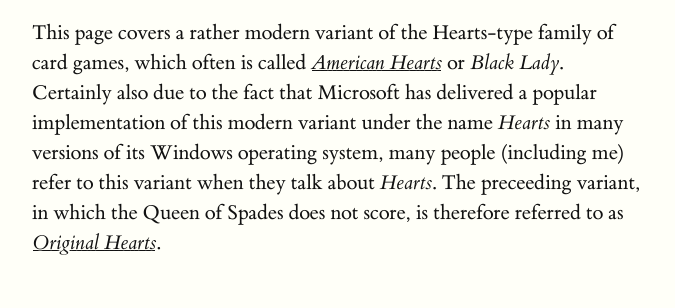
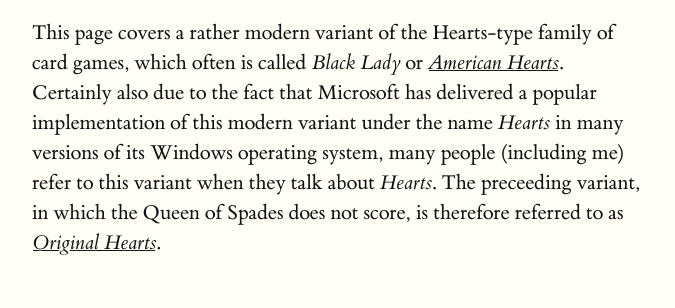
Before and after one commit to cbettinger/hearts, a plain HTML site: page index.html in a window 1280 px wide. Shown: the part 385-693 px from the top of the page, without its empty margins (128-803 px from the left). Drawn offline with Linux system fonts and the light colour scheme.

Commit message:
Swapped links

```diff
--- a/index.html
+++ b/index.html
@@ -14,7 +14,7 @@
 		<p class="subtitle">Christian Bettinger</p>
 		<section>
 			<p>Hearts is a <a href="#rules">simple and beginner-friendly</a> yet <a href="#strategy">challenging</a> trick-avoiding card game for two to five players. The basic object is to take as few points as possible, where Hearts and the Queen of Spades score.</p>
-			<p>This page covers a rather modern variant of the Hearts-type family of card games, which often is called <a href="#americanhearts"><i>American Hearts</i></a> or <i>Black Lady</i>. Certainly also due to the fact that Microsoft has delivered a popular implementation of this modern variant under the name <i>Hearts</i> in many versions of its Windows operating system, many people (including me) refer to this variant when they talk about <i>Hearts</i>. The preceeding variant, in which the Queen of Spades does not score, is therefore referred to as <a href="#originalhearts"><i>Original Hearts</i></a>.</p>
+			<p>This page covers a rather modern variant of the Hearts-type family of card games, which often is called <i>Black Lady</i> or <a href="#americanhearts"><i>American Hearts</i></a>. Certainly also due to the fact that Microsoft has delivered a popular implementation of this modern variant under the name <i>Hearts</i> in many versions of its Windows operating system, many people (including me) refer to this variant when they talk about <i>Hearts</i>. The preceeding variant, in which the Queen of Spades does not score, is therefore referred to as <a href="#originalhearts"><i>Original Hearts</i></a>.</p>
 		</section>
 
 		<section>
```
